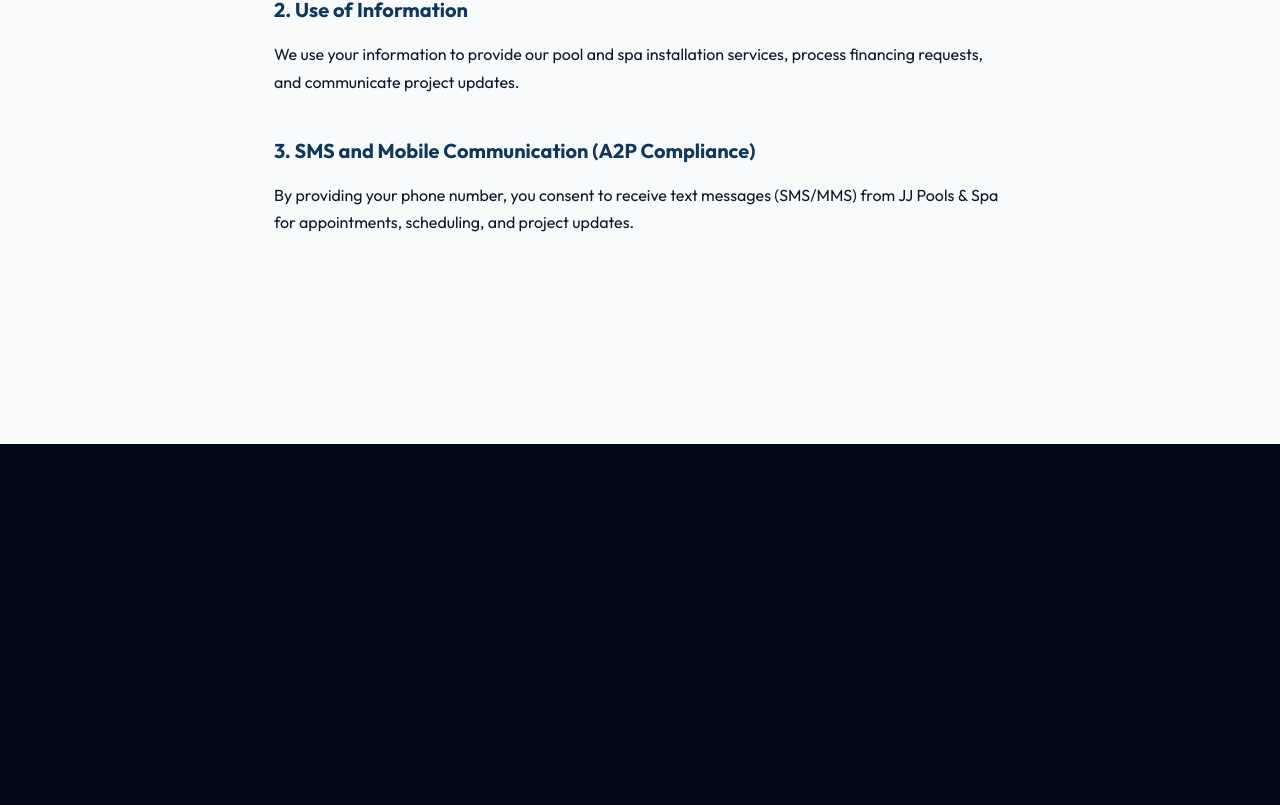
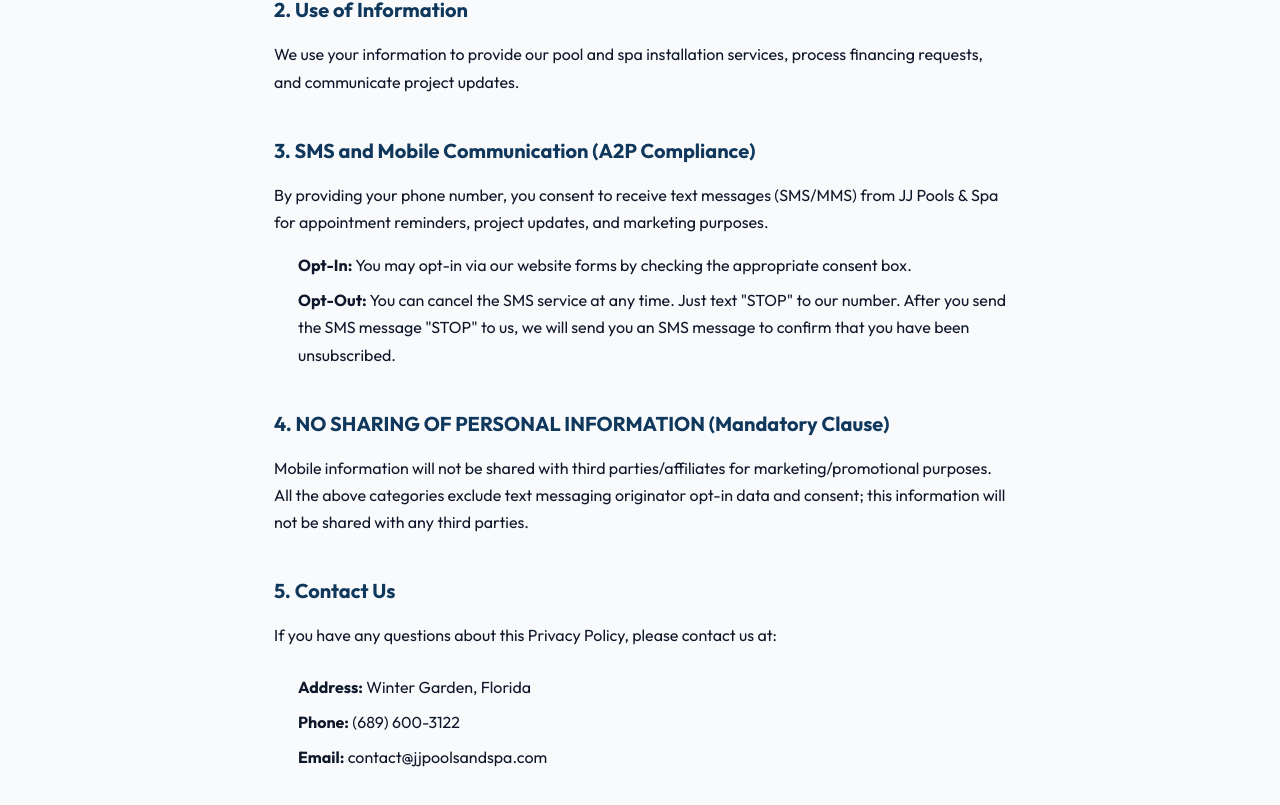
Before and after one commit to leonardorimes/jjpools, a Next.js app: page /privacypolicy in a window 1280 px wide. Shown: the part 553-1358 px from the top of the page. Before the commit the page ends 997 px from the top, so only its background shows below. Built offline with nearby package versions, Linux system fonts and the light colour scheme.

Commit message:
correções no texto

```diff
--- a/app/page.tsx
+++ b/app/page.tsx
@@ -1,6 +1,7 @@
 "use client";
 
 import Image from "next/image";
+import Script from "next/script";
 import { useState, useEffect } from "react";
 import { HiOutlinePencilAlt, HiOutlineDocumentText, HiOutlineClipboardList, HiOutlineSparkles, HiOutlineOfficeBuilding, HiOutlineShieldCheck } from "react-icons/hi";
 import { FiTool, FiSettings } from "react-icons/fi";
@@ -1591,6 +1592,14 @@
           </div>
         </div>
       </footer>
+
+      <Script
+        src="https://widgets.leadconnectorhq.com/loader.js"
+        data-resources-url="https://widgets.leadconnectorhq.com/chat-widget/loader.js"
+        data-widget-id="6a05002af7ab4171f78737a0"
+        data-source="WEB_USER"
+        strategy="lazyOnload"
+      />
     </>
   );
 }
--- a/app/privacypolicy/page.tsx
+++ b/app/privacypolicy/page.tsx
@@ -78,9 +78,32 @@
           <h2 style={{ fontWeight: 700, fontSize: "1.25rem", marginTop: "2.5rem", marginBottom: "1rem", color: "#0f385c" }}>
             3. SMS and Mobile Communication (A2P Compliance)
           </h2>
+          <p style={{ lineHeight: 1.7, marginBottom: "1rem" }}>
+            By providing your phone number, you consent to receive text messages (SMS/MMS) from JJ Pools & Spa for appointment reminders, project updates, and marketing purposes.
+          </p>
+          <ul style={{ lineHeight: 1.7, paddingLeft: "1.5rem", marginBottom: "1.5rem", display: "flex", flexDirection: "column", gap: "0.5rem" }}>
+            <li><strong>Opt-In:</strong> You may opt-in via our website forms by checking the appropriate consent box.</li>
+            <li><strong>Opt-Out:</strong> You can cancel the SMS service at any time. Just text "STOP" to our number. After you send the SMS message "STOP" to us, we will send you an SMS message to confirm that you have been unsubscribed.</li>
+          </ul>
+
+          <h2 style={{ fontWeight: 700, fontSize: "1.25rem", marginTop: "2.5rem", marginBottom: "1rem", color: "#0f385c" }}>
+            4. NO SHARING OF PERSONAL INFORMATION (Mandatory Clause)
+          </h2>
           <p style={{ lineHeight: 1.7, marginBottom: "1.5rem" }}>
-            By providing your phone number, you consent to receive text messages (SMS/MMS) from JJ Pools & Spa for appointments, scheduling, and project updates.
+            Mobile information will not be shared with third parties/affiliates for marketing/promotional purposes. All the above categories exclude text messaging originator opt-in data and consent; this information will not be shared with any third parties.
           </p>
+
+          <h2 style={{ fontWeight: 700, fontSize: "1.25rem", marginTop: "2.5rem", marginBottom: "1rem", color: "#0f385c" }}>
+            5. Contact Us
+          </h2>
+          <p style={{ lineHeight: 1.7, marginBottom: "1.5rem" }}>
+            If you have any questions about this Privacy Policy, please contact us at:
+          </p>
+          <ul style={{ lineHeight: 1.7, paddingLeft: "1.5rem", marginBottom: "1.5rem", display: "flex", flexDirection: "column", gap: "0.5rem" }}>
+            <li><strong>Address:</strong> Winter Garden, Florida</li>
+            <li><strong>Phone:</strong> (689) 600-3122</li>
+            <li><strong>Email:</strong> contact@jjpoolsandspa.com</li>
+          </ul>
         </div>
 
       </section>
```
